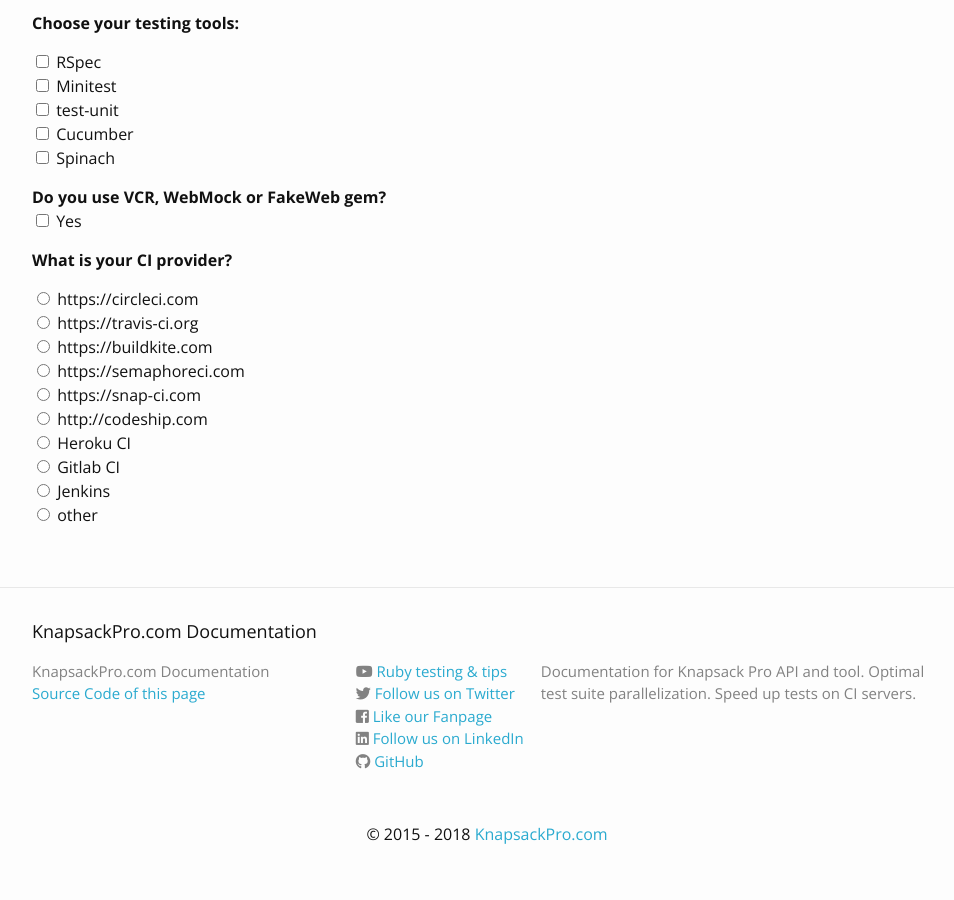
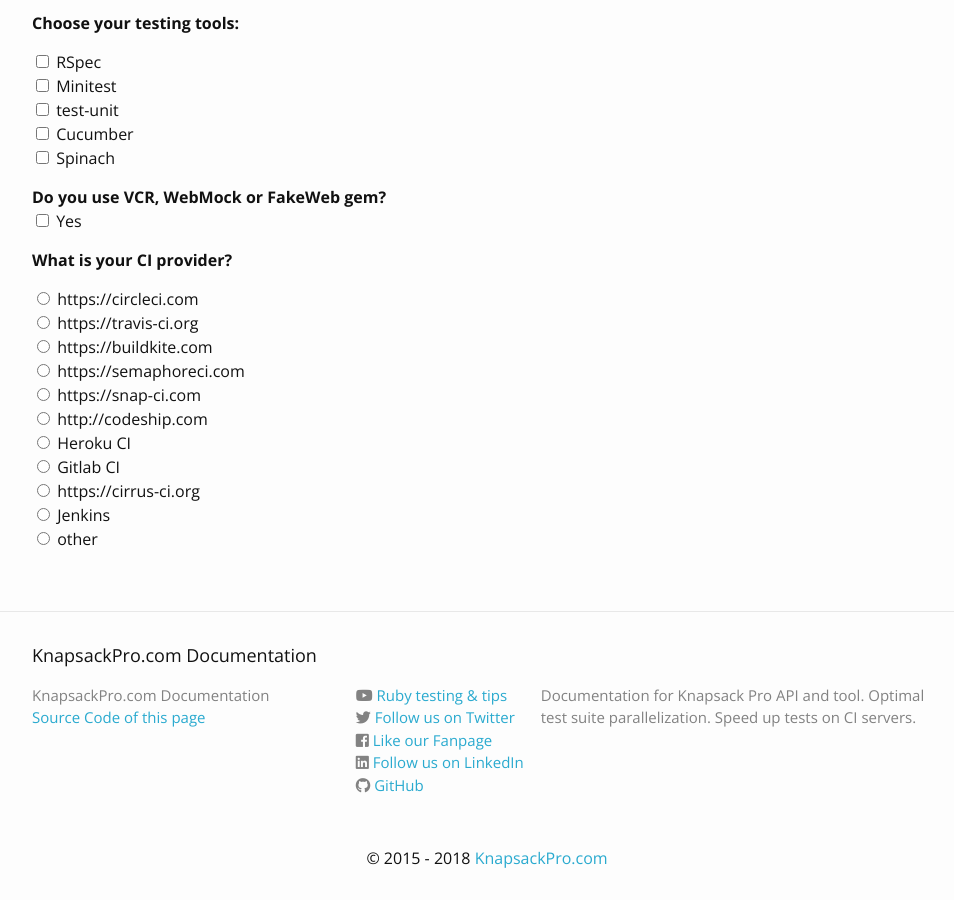
Before and after one commit to KnapsackPro/docs.knapsackpro.com, a Jekyll site: the page built from libraries/knapsack_pro-ruby/guide.md, in a window 1280 px wide and 900 px high, scrolled down 775 px. Shown: the whole window, without its empty margins (153-1107 px from the left). Built offline with Jekyll 4.4.1, drawn with Linux system fonts in a browser that asks for light colours; nearby versions of some CDN libraries; before the commit the page ends 1651 px from its top, so only the background shows below that.

Commit message:
Add cirrus-ci.org info to guide for knapsack_pro ruby gem

```diff
--- a/libraries/knapsack_pro-ruby/guide.md
+++ b/libraries/knapsack_pro-ruby/guide.md
@@ -65,6 +65,7 @@ Please answer questions to get basic configuration of knapsack_pro gem for your
     <li><label><input type="radio" name="ci-provider" value="codeship"> http://codeship.com</label></li>
     <li><label><input type="radio" name="ci-provider" value="heroku-ci"> Heroku CI</label></li>
     <li><label><input type="radio" name="ci-provider" value="gitlab-ci"> Gitlab CI</label></li>
+    <li><label><input type="radio" name="ci-provider" value="cirrus-ci"> https://cirrus-ci.org</label></li>
     <li><label><input type="radio" name="ci-provider" value="jenkins"> Jenkins</label></li>
     <li><label><input type="radio" name="ci-provider" value="other"> other</label></li>
   </ul>
@@ -540,6 +541,34 @@ Remember to add API tokens like KNAPSACK_PRO_TEST_SUITE_TOKEN_CUCUMBER and KNAPS
 </p>
 </div>
 
+
+<div id="guide-provider-cirrus-ci" class="hidden">
+<p>
+Knapsack Pro supports cirrus-ci.org ENVs CI_NODE_TOTAL and CI_NODE_INDEX. The only thing you need to do is to configure number of parallel CI nodes for your project. Next thing is to set one of below commands to be executed on each parallel CI node:
+</p>
+
+{% highlight ruby %}
+# Step for RSpec
+bundle exec rake knapsack_pro:rspec
+
+# Step for Cucumber
+bundle exec rake knapsack_pro:cucumber
+
+# Step for Minitest
+bundle exec rake knapsack_pro:minitest
+
+# Step for test-unit
+bundle exec rake knapsack_pro:test_unit
+
+# Step for Spinach
+bundle exec rake knapsack_pro:spinach
+{% endhighlight %}
+
+<p>
+Please remember to set up token like KNAPSACK_PRO_TEST_SUITE_TOKEN_RSPEC as global environment.
+</p>
+</div>
+
   <div id="guide-provider-jenkins" class="hidden">
   <h4>Step for Jenkins</h4>
 
```
